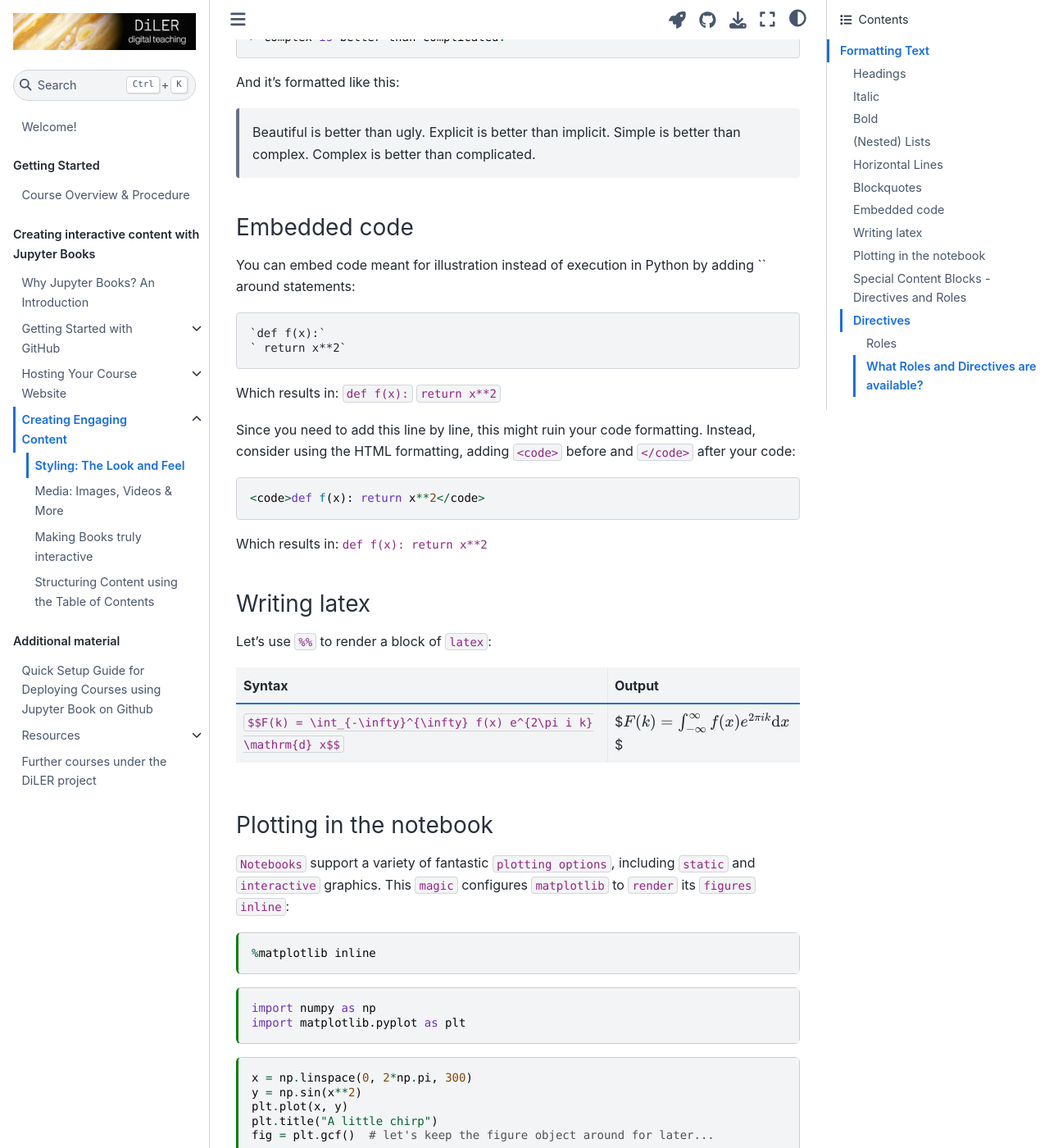
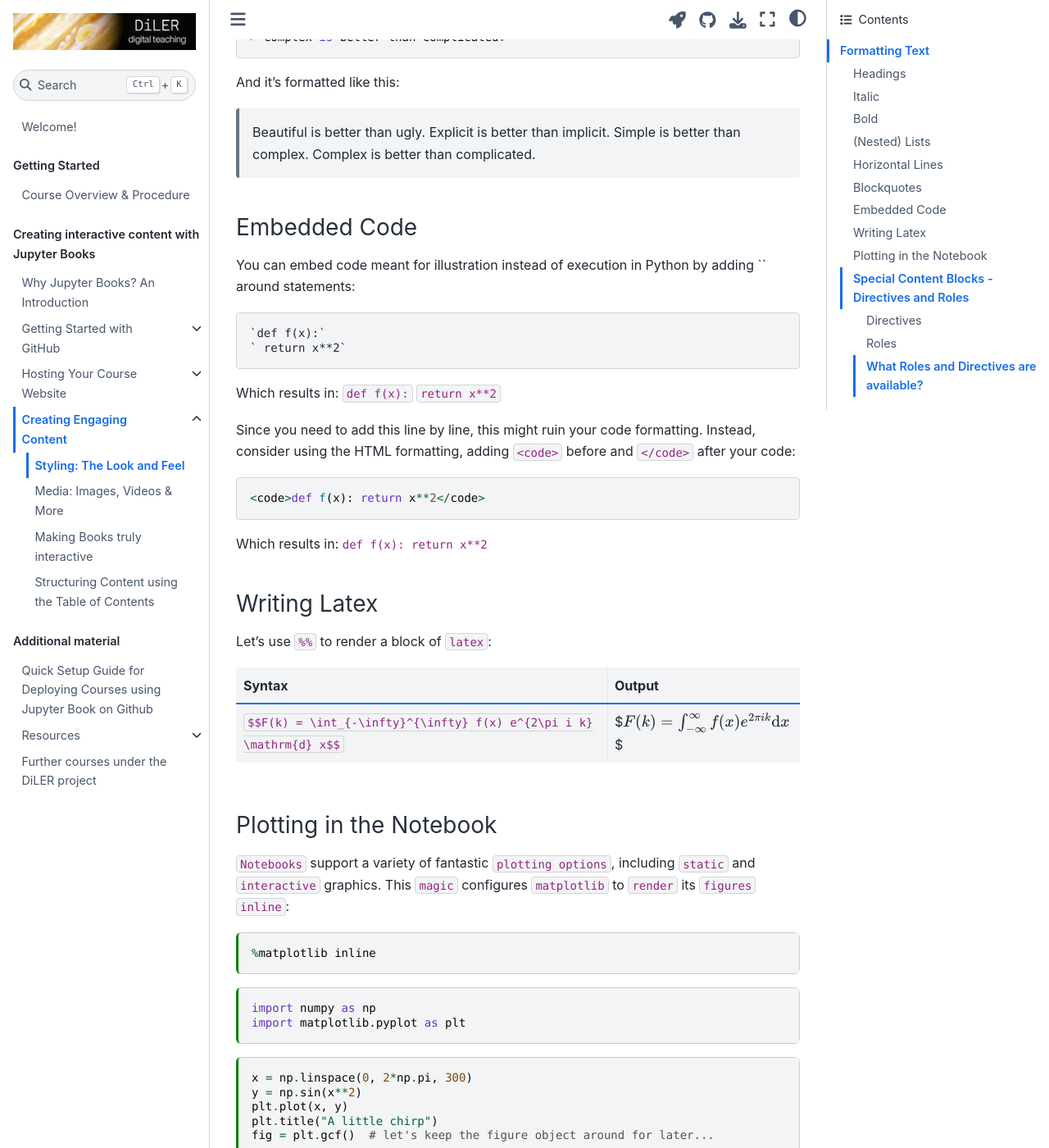
Before and after one commit to M-earnest/tutorial_jupyter_books, a Jupyter Book: the page built from content/3_create/markdown.md, in a window 1280 px wide and 1400 px high, scrolled down 2624 px. Shown: the whole window at 82% size. Built offline with Jupyter Book 1.0.4 settings and Sphinx 7.4.7 and the Sphinx Book theme 1.1.4, drawn with Linux system fonts in a browser that asks for light colours; pages that are not in the unit, such as notebooks, are missing from menus.

```diff
--- a/content/3_create/markdown.md
+++ b/content/3_create/markdown.md
@@ -105,7 +105,7 @@ And it's formatted like this:
 > Complex is better than complicated.
 
 
-### Embedded code
+### Embedded Code
 
 You can embed code meant for illustration instead of execution in Python by adding `` around statements:
 
@@ -125,7 +125,7 @@ Which results in:
 <code>def f(x): return x**2</code>
 
 
-### Writing latex
+### Writing Latex
 
 Let's use `%%` to render a block of `latex`:
 |Syntax   | Output|
@@ -133,7 +133,7 @@ Let's use `%%` to render a block of `latex`:
 |`$$F(k) = \int_{-\infty}^{\infty} f(x) e^{2\pi i k} \mathrm{d} x$$`| $$F(k) = \int_{-\infty}^{\infty} f(x) e^{2\pi i k} \mathrm{d} x$$|
 
 
-### Plotting in the notebook
+### Plotting in the Notebook
 
 `Notebooks` support a variety of fantastic `plotting options`, including `static` and `interactive` graphics. This `magic` configures `matplotlib` to `render` its `figures` `inline`:
 
@@ -177,7 +177,7 @@ fig.show()
 ### Special Content Blocks - Directives and Roles
 Directives and Roles are somewhat similiar to functions for markup language and allow for specific customizations of the look and feel of your book. Both accept various kinds of inputs, which are explained in further detail below.
 
-### Directives
+#### Directives
 With directives, you can adjust the look and feel of your Jupyter Book.
 
 Directives are written like this:
```
